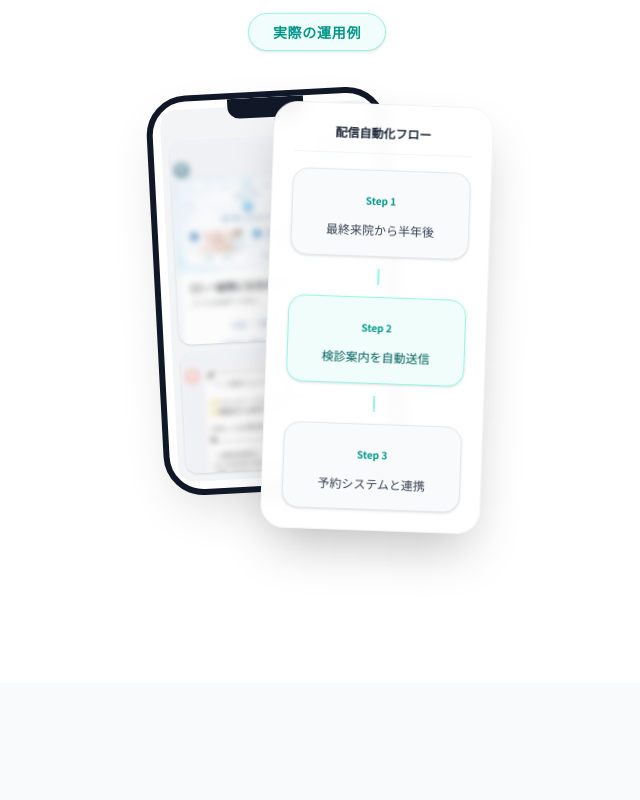
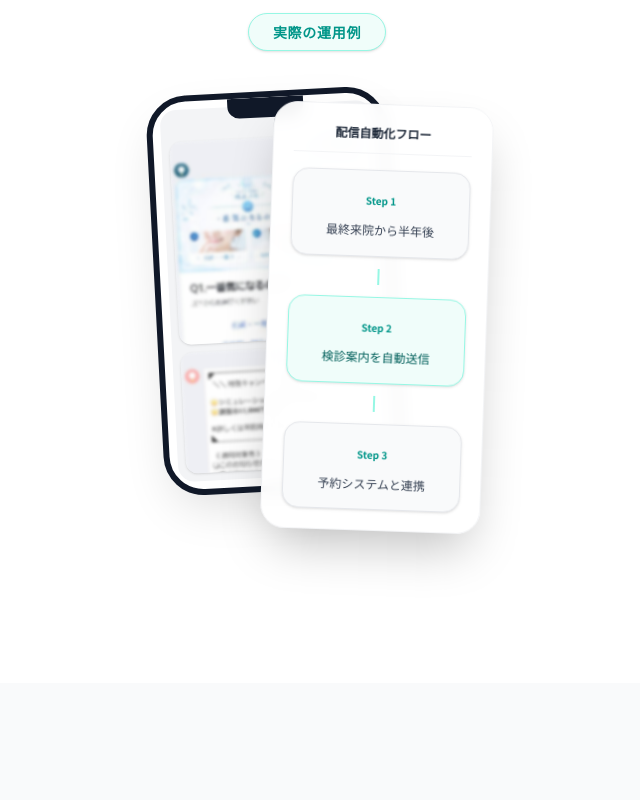
Before and after one commit to uw1g48h31wj4xxa33ffa-eng/reserve-pro-dashboard, a Next.js app in the folder LP/dental-lp/: page / in a window 1280 px wide. Shown: the part 3920-4720 px from the top of the page, without its empty margins (323-963 px from the left). Built offline with nearby package versions, Linux system fonts and the light colour scheme.

Commit message:
Reduce blur on LINE mockup images for better recognizability

```diff
--- a/LP/dental-lp/components/sections/system.tsx
+++ b/LP/dental-lp/components/sections/system.tsx
@@ -90,10 +90,10 @@ function LineFlowMockup() {
         <div className="absolute top-0 left-1/2 -translate-x-1/2 w-1/3 h-5 bg-gray-900 rounded-b-xl z-30" />
         <div className="w-full h-full rounded-2xl overflow-hidden relative bg-gray-100 flex flex-col gap-2 p-2 pt-8">
           <div className="w-full rounded-xl overflow-hidden shadow-sm">
-            <img src="/uploads/line-flow.jpg" alt="LINE Flow 1" className="w-full h-auto blur-[3px] opacity-70 object-cover" />
+            <img src="/uploads/line-flow.jpg" alt="LINE Flow 1" className="w-full h-auto blur-[1.5px] opacity-90 object-cover" />
           </div>
           <div className="w-full rounded-xl overflow-hidden shadow-sm">
-            <img src="/uploads/line-followup.jpg" alt="LINE Flow 2" className="w-full h-auto blur-[3px] opacity-70 object-cover" />
+            <img src="/uploads/line-followup.jpg" alt="LINE Flow 2" className="w-full h-auto blur-[1.5px] opacity-90 object-cover" />
           </div>
         </div>
       </div>
```
